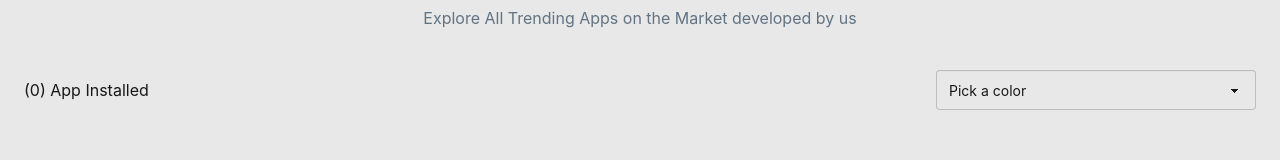
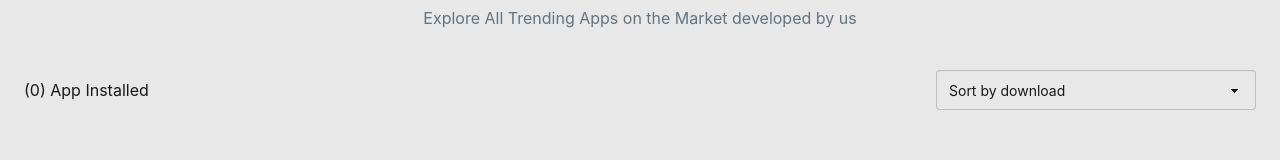
Before and after one commit to Mostafiz002/hero-io, a React (Vite) app: page /installation in a window 1280 px wide. Shown: the part 211-371 px from the top of the page. Built offline with nearby package versions, Linux system fonts and the light colour scheme.

Commit message:
added sort functionality

```diff
--- a/src/Components/AppCard.jsx
+++ b/src/Components/AppCard.jsx
@@ -5,7 +5,7 @@ import { Link } from "react-router";
 
 const AppCard = ({ app }) => {
   return (
-    <Link to={`/app/${app.id}`} className="p-4 rounded-2xl text-[#090909] text-[18px] bg-[#e8e8e8] cursor-pointer border border-[#e8e8e8] transition-all duration-300 shadow-[6px_6px_12px_#c5c5c5,-6px_-6px_12px_#ffffff] hover:border-white">
+    <Link  to={`/app/${app.id}`} className="p-4 rounded-2xl text-[#090909] text-[18px] bg-[#e8e8e8] cursor-pointer border border-[#e8e8e8] transition-all duration-300 shadow-[6px_6px_12px_#c5c5c5,-6px_-6px_12px_#ffffff] hover:border-white">
       <img
         className="h-[300px] w-full rounded-lg object-cover"
         src={app.image}
--- a/src/Components/Navbar.jsx
+++ b/src/Components/Navbar.jsx
@@ -8,7 +8,7 @@ const Navbar = () => {
     <>
       <NavLink
         to="/"
-        className=" hover:bg-gradient-to-r from-[#632EE3] to-[#9F62F2] hover:bg-clip-text hover:text-transparent border-b-2 border-transparent hover:border-b-2 hover:border-[#632EE3]"
+        className="hover:bg-gradient-to-r from-[#632EE3] to-[#9F62F2] hover:bg-clip-text hover:text-transparent border-b-2 border-transparent hover:border-b-2 hover:border-[#632EE3]"
       >
         Home
       </NavLink>
@@ -28,7 +28,7 @@ const Navbar = () => {
   );
 
   return (
-    <div className="bg-[#e8e8e8] border-b border-gray-300">
+    <div className="bg-[#e8e8e8] border-b border-gray-300 sticky top-0 z-50">
       <div className="navbar py-4 bg-[#e8e8e8]  px-6  max-w-[1448px] mx-auto">
         <div className="navbar-start">
           <Link
--- a/src/Pages/Installation.jsx
+++ b/src/Pages/Installation.jsx
@@ -5,6 +5,17 @@ import { Link } from "react-router";
 
 const Installation = () => {
   const [installedApps, setInstalledApps] = useState(() => loadinstalled());
+  const [sortOrder, setSortOrder] = useState("none");
+
+  const sortedItem = (() => {
+    if(sortOrder === 'price-asc'){
+      return [...installedApps].sort((a,b)=> a.downloads - b.downloads)
+    }else if(sortOrder === 'price-desc'){
+      return [...installedApps].sort((a,b)=> b.downloads - a.downloads)
+    }else{
+      return installedApps
+    }
+  })();
 
   return (
     <section className="py-20 px-6  max-w-[1448px] mx-auto">
@@ -15,25 +26,31 @@ const Installation = () => {
         Explore All Trending Apps on the Market developed by us
       </p>
       <div className="flex items-center justify-between mb-6">
-        <p>({installedApps.length}) App Installed</p>
-        <select defaultValue="Pick a color" className="select bg-transparent">
-          <option disabled={true}>Pick a color</option>
-          <option>Crimson</option>
-          <option>Amber</option>
-          <option>Velvet</option>
+        <p>({sortedItem.length}) App Installed</p>
+        <select
+          value={sortOrder}
+          onChange={(e) => setSortOrder(e.target.value)}
+          className="select bg-transparent"
+        >
+          <option value="none">Sort by download</option>
+          <option value="price-asc">Low-&gt;High</option>
+          <option value="price-desc">High-&gt;Low</option>
         </select>
       </div>
-      {installedApps.length === 0 && (
+      {sortedItem.length === 0 && (
         <div className="text-center flex flex-col items-center justify-center gap-6">
           <p className="text-center text-3xl mt-10">No apps found</p>
-          <Link to='/apps' className="hidden py-3 px-10 rounded-sm cursor-pointer lg:flex gap-2 items-center justify-center font-medium text-white bg-gradient-to-r from-[#632EE3] to-[#9F62F2] transition-all duration-300 hover:scale-103  hover:from-[#7438ed] hover:to-[#8c5dc9]">
+          <Link
+            to="/apps"
+            className="hidden py-3 px-10 rounded-sm cursor-pointer lg:flex gap-2 items-center justify-center font-medium text-white bg-gradient-to-r from-[#632EE3] to-[#9F62F2] transition-all duration-300 hover:scale-103  hover:from-[#7438ed] hover:to-[#8c5dc9]"
+          >
             All Apps
           </Link>
         </div>
       )}
       <div className="flex flex-col gap-6">
-        {installedApps.map((app) => (
-          <InstalledApp setInstalledApps={setInstalledApps} app={app} />
+        {sortedItem.map((app) => (
+          <InstalledApp key={app.id} setInstalledApps={setInstalledApps} app={app} />
         ))}
       </div>
     </section>
```
